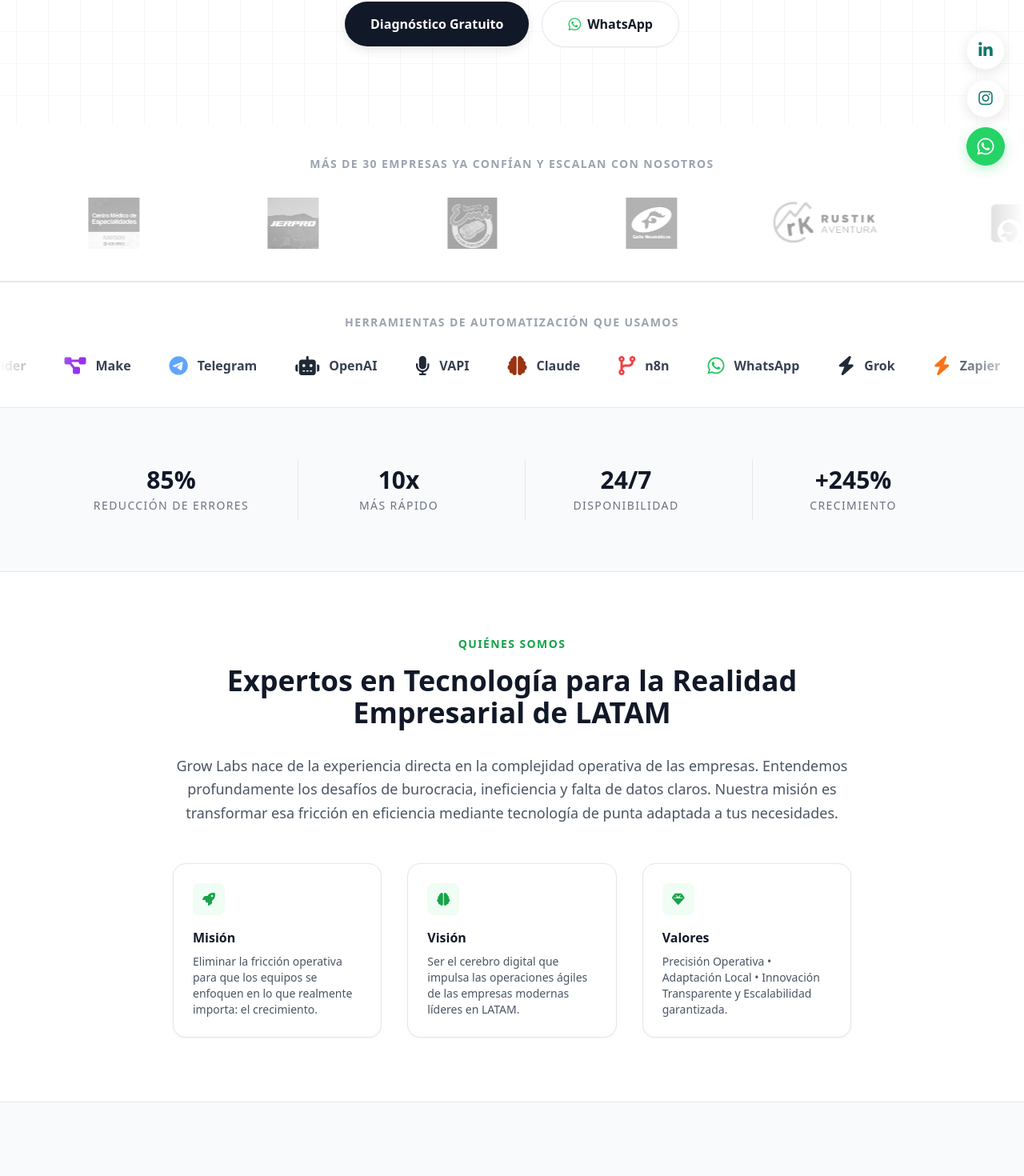
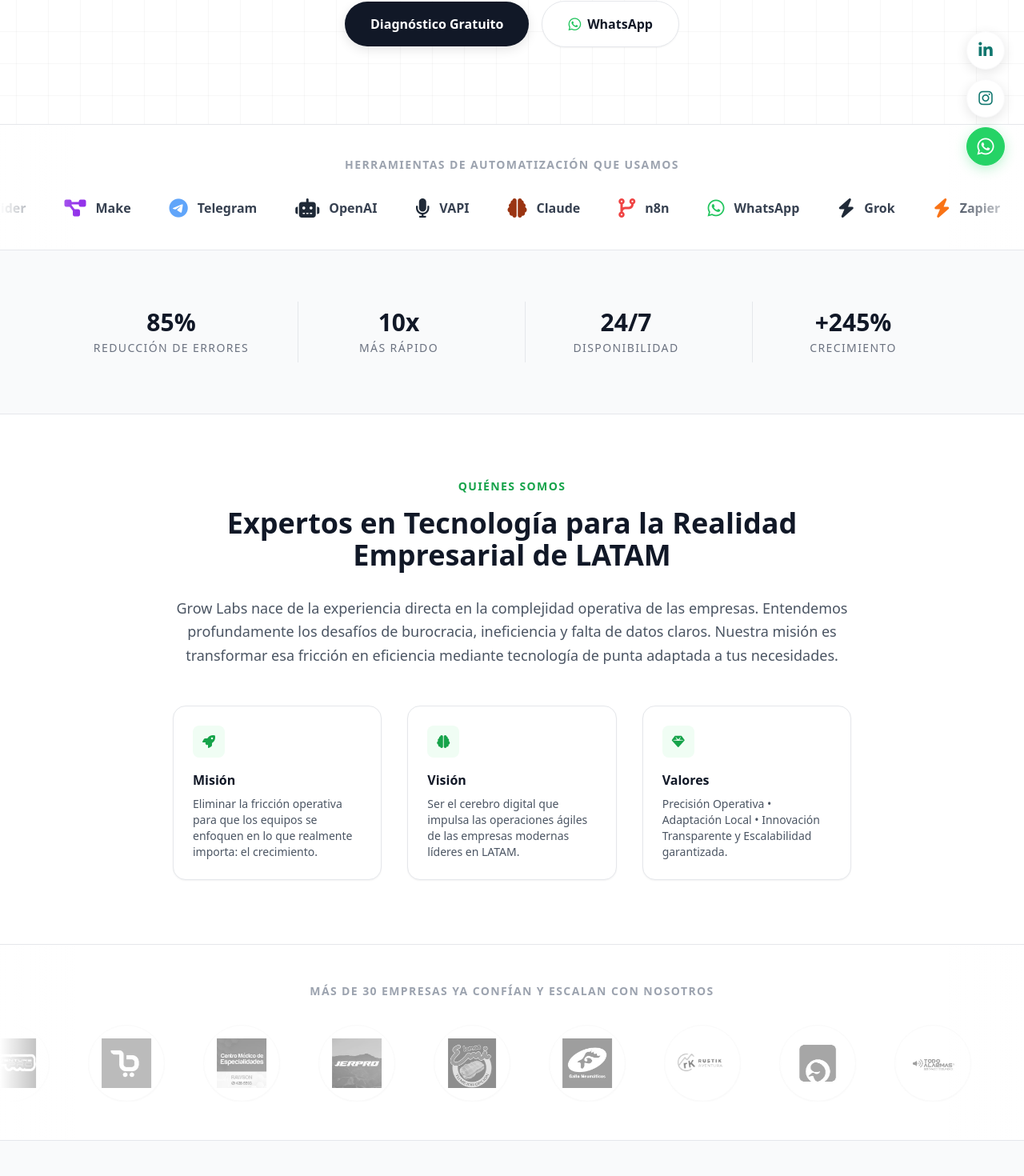
Before and after one commit to lucasmmg12/transcriptor, a Next.js app: page / in a window 1280 px wide. Shown: the part 561-2031 px from the top of the page at 80% size. Built offline with nearby package versions, Linux system fonts and the light colour scheme.

Commit message:
Update Client Marquee to use circular logos and move above solutions

```diff
--- a/src/app/page.tsx
+++ b/src/app/page.tsx
@@ -154,25 +154,7 @@ export default function Home() {
                     </div>
                 </section>
 
-                {/* CLIENTS MARQUEE */}
-                <section className="py-8 md:py-10 border-b border-gray-200 bg-white overflow-hidden relative">
-                    <div className="absolute left-0 top-0 bottom-0 w-12 md:w-24 bg-gradient-to-r from-white to-transparent z-10"></div>
-                    <div className="absolute right-0 top-0 bottom-0 w-12 md:w-24 bg-gradient-to-l from-white to-transparent z-10"></div>
 
-                    <div className="text-center text-xs md:text-sm font-semibold text-gray-400 mb-6 md:mb-8 uppercase tracking-widest px-4">
-                        Más de 30 empresas ya confían y escalan con nosotros
-                    </div>
-
-                    <div className="marquee-container">
-                        <div className="marquee-content flex gap-12 md:gap-20 px-4 md:px-6 items-center">
-                            {[...CLIENT_LOGOS, ...CLIENT_LOGOS, ...CLIENT_LOGOS].map((logo, idx) => (
-                                <div key={idx} className="relative w-28 h-12 md:w-36 md:h-16 flex-shrink-0 grayscale opacity-40 hover:grayscale-0 hover:opacity-100 transition-all duration-300">
-                                    <Image src={logo} alt={`Cliente ${idx}`} fill className="object-contain" />
-                                </div>
-                            ))}
-                        </div>
-                    </div>
-                </section>
 
                 {/* INTEGRATIONS MARQUEE */}
                 <section className="py-8 md:py-10 border-y border-gray-200 bg-white overflow-hidden relative">
@@ -239,6 +221,28 @@ export default function Home() {
                                 <h4 className="font-bold text-gray-900 mb-2">Valores</h4>
                                 <p className="text-sm text-gray-600">Precisión Operativa • Adaptación Local • Innovación Transparente y Escalabilidad garantizada.</p>
                             </div>
+                        </div>
+                    </div>
+                </section>
+
+                {/* CLIENTS MARQUEE (Moved above Solutions) */}
+                <section className="py-8 md:py-12 border-b border-gray-200 bg-white overflow-hidden relative">
+                    <div className="absolute left-0 top-0 bottom-0 w-12 md:w-24 bg-gradient-to-r from-white to-transparent z-10 pointer-events-none"></div>
+                    <div className="absolute right-0 top-0 bottom-0 w-12 md:w-24 bg-gradient-to-l from-white to-transparent z-10 pointer-events-none"></div>
+
+                    <div className="text-center text-xs md:text-sm font-semibold text-gray-400 mb-8 uppercase tracking-widest px-4">
+                        Más de 30 empresas ya confían y escalan con nosotros
+                    </div>
+
+                    <div className="marquee-container">
+                        <div className="marquee-content flex gap-8 md:gap-12 px-4 md:px-6 items-center" style={{ animationDuration: '80s' }}>
+                            {[...CLIENT_LOGOS, ...CLIENT_LOGOS, ...CLIENT_LOGOS].map((logo, idx) => (
+                                <div key={idx} className="relative w-20 h-20 md:w-24 md:h-24 flex-shrink-0 grayscale opacity-50 hover:grayscale-0 hover:opacity-100 transition-all duration-300 rounded-full bg-white shadow-sm border border-gray-100 flex items-center justify-center p-3 md:p-4 overflow-hidden group">
+                                    <div className="relative w-full h-full transform group-hover:scale-110 transition-transform duration-300">
+                                        <Image src={logo} alt={`Cliente ${idx}`} fill className="object-contain" />
+                                    </div>
+                                </div>
+                            ))}
                         </div>
                     </div>
                 </section>
```
